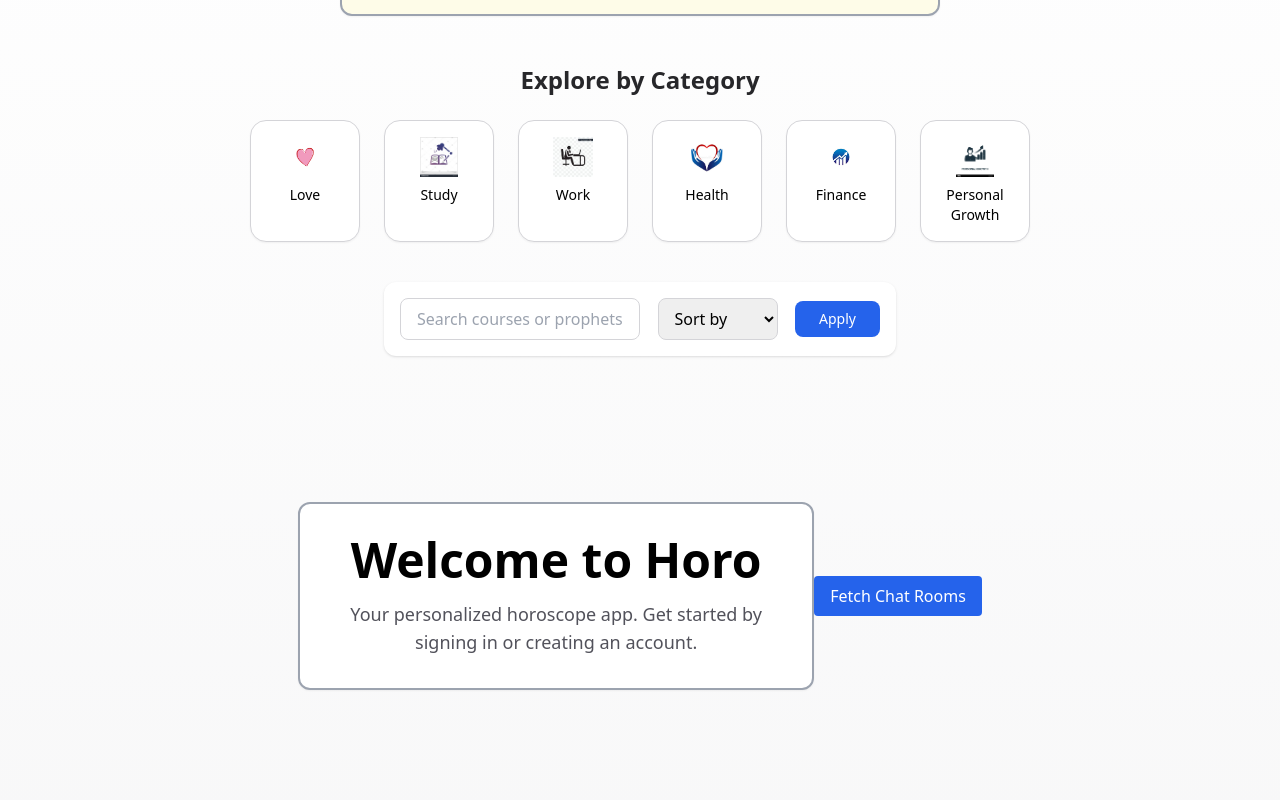
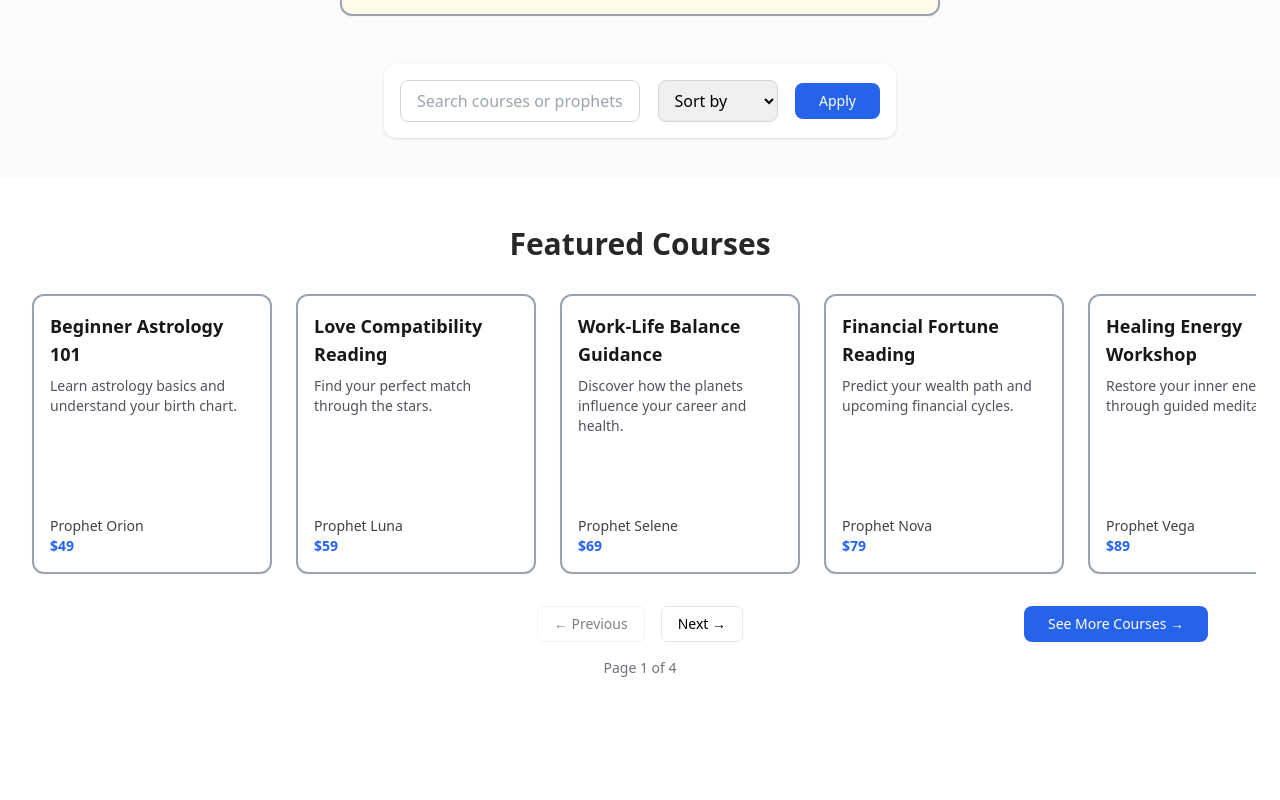
Before and after one commit to wnmay/horo, a Next.js app in the folder web/: page / in a window 1280 px wide. Shown: the part 340-1140 px from the top of the page. After the commit the page ends 1066 px from the top, so only its background shows below. Built offline with nearby package versions, Linux system fonts and the light colour scheme; no server answers.

Commit message:
add: user icon after login

```diff
--- a/web/src/app/layout.tsx
+++ b/web/src/app/layout.tsx
@@ -8,10 +8,12 @@ export default function RootLayout({ children }: { children: React.ReactNode })
   const router = useRouter();
   const [user, setUser] = useState<any>(null);
   const [showMenu, setShowMenu] = useState(false);
+  const [mounted, setMounted] = useState(false); // track client mount
   const menuRef = useRef<HTMLDivElement>(null);
 
-  // Load user from localStorage
+  // Only run on client
   useEffect(() => {
+    setMounted(true);
     const storedUser = localStorage.getItem("user");
     if (storedUser) setUser(JSON.parse(storedUser));
   }, []);
@@ -27,6 +29,8 @@ export default function RootLayout({ children }: { children: React.ReactNode })
     return () => document.removeEventListener("mousedown", handleClickOutside);
   }, []);
 
+  if (!mounted) return null; // wait until client to render
+
   return (
     <html lang="en">
       <body className="font-sans antialiased bg-white dark:bg-black min-h-screen flex flex-col">
@@ -34,19 +38,9 @@ export default function RootLayout({ children }: { children: React.ReactNode })
         <header className="fixed top-4 right-4 z-50 flex items-center space-x-3">
           {user ? (
             <div className="flex items-center relative" ref={menuRef}>
-              {/* Dashboard button (always visible for prophet) */}
-              {user.role === "prophet" && (
-                <button
-                  onClick={() => router.push("/prophet/dashboard")}
-                  className="px-4 py-2 bg-white text-blue-600 rounded-lg shadow-md hover:shadow-lg transition"
-                >
-                  Dashboard
-                </button>
-              )}
-
-              {/* User icon */}
+              {/* Profile icon */}
               <div
-                className="relative flex items-center bg-white dark:bg-zinc-800 rounded-full px-3 py-1 hover:shadow-lg transition cursor-pointer ml-2"
+                className="relative flex items-center bg-white dark:bg-zinc-800 rounded-full px-3 py-1 hover:shadow-lg transition cursor-pointer"
                 onClick={() => setShowMenu(!showMenu)}
               >
                 <img
@@ -59,10 +53,22 @@ export default function RootLayout({ children }: { children: React.ReactNode })
                 <span className="text-sm font-medium text-zinc-800 dark:text-zinc-200">
                   {(user.name || user.email)?.split(" ")[0]}
                 </span>
+              </div>
 
               {/* Dropdown menu */}
               {showMenu && (
                 <div className="absolute top-full right-0 mt-2 w-56 flex flex-col bg-white dark:bg-zinc-800 rounded-lg shadow-lg border border-zinc-200 dark:border-zinc-700 z-50 overflow-hidden">
+                  {user.role === "prophet" && (
+                    <button
+                      onClick={() => {
+                        router.push("/prophet/dashboard");
+                        setShowMenu(false);
+                      }}
+                      className="block w-full text-left px-4 py-2 hover:bg-zinc-100 dark:hover:bg-zinc-700 transition"
+                    >
+                      Dashboard
+                    </button>
+                  )}
                   <button
                     onClick={() => {
                       const newName = prompt("Enter your full name", user.name || "");
@@ -99,7 +105,6 @@ export default function RootLayout({ children }: { children: React.ReactNode })
                 </div>
               )}
             </div>
-            </div>
           ) : (
             <div className="flex gap-3">
               <button
--- a/web/src/app/page.tsx
+++ b/web/src/app/page.tsx
@@ -5,7 +5,6 @@ import { useRouter } from "next/navigation";
 import { useState, useEffect, useRef } from "react";
 import CourseCard from "@/components/course-card";
 import Image from "next/image";
-import FetchRoomsButton from "@/components/testFetch";
 
 export default function HomePage() {
   const router = useRouter();
@@ -18,24 +17,32 @@ export default function HomePage() {
   // --- Filter States ---
   const [selectedTag, setSelectedTag] = useState<string | null>(null);
   const [searchQuery, setSearchQuery] = useState("");
-  const [sortOption, setSortOption] = useState<"title" | "price" | "none">(
-    "none"
-  );
+  const [sortOption, setSortOption] = useState<"title" | "price" | "none">("none");
 
   // --- Temporary (input) filter states before Apply ---
   const [tempSearch, setTempSearch] = useState("");
   const [tempTag, setTempTag] = useState<string | null>(null);
   const [tempSort, setTempSort] = useState<"title" | "price" | "none">("none");
 
-  const COURSES_PER_PAGE = 5;
-  const courseTags = [
-    "Love",
-    "Study",
-    "Work",
-    "Health",
-    "Finance",
-    "Personal_Growth",
-  ];
+  // --- Dynamic course per page ---
+  const [coursesPerPage, setCoursesPerPage] = useState(6);
+
+  useEffect(() => {
+    const handleResize = () => {
+      const width = window.innerWidth;
+      if (width < 640) setCoursesPerPage(1);
+      else if (width < 768) setCoursesPerPage(2);
+      else if (width < 1024) setCoursesPerPage(3);
+      else if (width < 1280) setCoursesPerPage(4);
+      else setCoursesPerPage(6);
+    };
+
+    handleResize(); // Run initially
+    window.addEventListener("resize", handleResize);
+    return () => window.removeEventListener("resize", handleResize);
+  }, []);
+
+  const courseTags = ["Love", "Study", "Work", "Health", "Finance", "Personal_Growth"];
 
   // --- Check login ---
   useEffect(() => {
@@ -53,7 +60,8 @@ export default function HomePage() {
     document.addEventListener("mousedown", handleClickOutside);
     return () => document.removeEventListener("mousedown", handleClickOutside);
   }, []);
-  //--- image url ---
+
+  // --- Image urls ---
   const tagImages: Record<string, string> = {
     Love: "/images/Love.jpg",
     Study: "/images/Study.jpg",
@@ -65,37 +73,12 @@ export default function HomePage() {
 
   // --- Ads ---
   const ads = [
-    {
-      id: 0,
-      title: "Welcome to Horo",
-      description:
-        "Your personalized horoscope app. Get started by signing in or creating an account.",
-    },
-    {
-      id: 1,
-      title: "Get a free horoscope reading!",
-      description: "Sign up now and receive your personalized daily horoscope.",
-    },
-    {
-      id: 2,
-      title: "Exclusive Tarot Tips",
-      description: "Learn top secrets for interpreting tarot cards accurately.",
-    },
-    {
-      id: 3,
-      title: "Numerology Guide",
-      description: "Discover the hidden meaning of numbers in your life.",
-    },
-    {
-      id: 4,
-      title: "Astrology Workshop",
-      description: "Join our online workshop and deepen your astrology skills.",
-    },
-    {
-      id: 5,
-      title: "Dream Interpretation",
-      description: "Understand your dreams and their messages every morning.",
-    },
+    { id: 0, title: "Welcome to Horo", description: "Your personalized horoscope app. Get started by signing in or creating an account." },
+    { id: 1, title: "Get a free horoscope reading!", description: "Sign up now and receive your personalized daily horoscope." },
+    { id: 2, title: "Exclusive Tarot Tips", description: "Learn top secrets for interpreting tarot cards accurately." },
+    { id: 3, title: "Numerology Guide", description: "Discover the hidden meaning of numbers in your life." },
+    { id: 4, title: "Astrology Workshop", description: "Join our online workshop and deepen your astrology skills." },
+    { id: 5, title: "Dream Interpretation", description: "Understand your dreams and their messages every morning." },
   ];
 
   useEffect(() => {
@@ -107,127 +90,58 @@ export default function HomePage() {
 
   // --- Mock Courses ---
   const mockCourses = [
-    {
-      id: 1,
-      title: "Beginner Astrology 101",
-      description:
-        "Learn the fundamentals of astrology, zodiac signs, and planetary movements.",
-      prophet: "Prophet Orion",
-      price: "$49",
-    },
-    {
-      id: 2,
-      title: "Advanced Horoscope Reading",
-      description:
-        "Master horoscope interpretations and learn how to create accurate readings.",
-      prophet: "Prophet Selene",
-      price: "$79",
-    },
-    {
-      id: 3,
-      title: "Tarot for Self Discovery",
-      description:
-        "Explore the meaning of tarot cards and how to use them for personal guidance.",
-      prophet: "Prophet Lyra",
-      price: "$39",
-    },
-    {
-      id: 4,
-      title: "Zodiac Compatibility Secrets",
-      description: "Understand the relationship dynamics between zodiac signs.",
-      prophet: "Prophet Atlas",
-      price: "$59",
-    },
-    {
-      id: 5,
-      title: "Planetary Transits Explained",
-      description:
-        "Learn how planetary movements influence your daily horoscope.",
-      prophet: "Prophet Vega",
-      price: "$69",
-    },
-    {
-      id: 6,
-      title: "Astrology and Life Purpose",
-      description:
-        "Find your path through the stars with this transformative course.",
-      prophet: "Prophet Nova",
-      price: "$89",
-    },
-    {
-      id: 7,
-      title: "Dream Interpretation Basics",
-      description: "Understand the spiritual meaning behind common dreams.",
-      prophet: "Prophet Luna",
-      price: "$45",
-    },
-    {
-      id: 8,
-      title: "Numerology for Beginners",
-      description: "Discover how numbers shape your destiny and personality.",
-      prophet: "Prophet Orion",
-      price: "$55",
-    },
+    { id: 1, title: "Beginner Astrology 101", description: "Learn astrology basics and understand your birth chart.", prophet: "Prophet Orion", price: "$49", tags: ["Study"] },
+    { id: 2, title: "Love Compatibility Reading", description: "Find your perfect match through the stars.", prophet: "Prophet Luna", price: "$59", tags: ["Love"] },
+    { id: 3, title: "Work-Life Balance Guidance", description: "Discover how the planets influence your career and health.", prophet: "Prophet Selene", price: "$69", tags: ["Work", "Health"] },
+    { id: 4, title: "Financial Fortune Reading", description: "Predict your wealth path and upcoming financial cycles.", prophet: "Prophet Nova", price: "$79", tags: ["Finance"] },
+    { id: 5, title: "Healing Energy Workshop", description: "Restore your inner energy through guided meditation.", prophet: "Prophet Vega", price: "$89", tags: ["Health", "Personal_Growth"] },
+    { id: 6, title: "Manifest Love & Success", description: "Attract abundance and romance using spiritual techniques.", prophet: "Prophet Atlas", price: "$99", tags: ["Love", "Personal_Growth"] },
+    { id: 7, title: "Advanced Astrology Masterclass", description: "Master planetary aspects, houses, and transits.", prophet: "Prophet Orion", price: "$120", tags: ["Study"] },
+    { id: 8, title: "Career Path Tarot Reading", description: "Reveal your professional destiny using tarot guidance.", prophet: "Prophet Aria", price: "$65", tags: ["Work"] },
+    { id: 9, title: "Chakra Healing Session", description: "Balance your chakras and rejuvenate your spirit.", prophet: "Prophet Vega", price: "$75", tags: ["Health", "Personal_Growth"] },
+    { id: 10, title: "Numerology of Wealth", description: "Decode the numbers behind your financial success.", prophet: "Prophet Nova", price: "$85", tags: ["Finance", "Study"] },
+    { id: 11, title: "Twin Flame Connection", description: "Discover your twin flame and soul bond purpose.", prophet: "Prophet Luna", price: "$99", tags: ["Love"] },
+    { id: 12, title: "Mindful Meditation 101", description: "Train your mind to stay calm and present.", prophet: "Prophet Selene", price: "$49", tags: ["Health", "Personal_Growth"] },
+    { id: 13, title: "Dream Symbolism Analysis", description: "Interpret dreams to uncover subconscious truths.", prophet: "Prophet Aria", price: "$55", tags: ["Personal_Growth", "Study"] },
+    { id: 14, title: "Entrepreneurial Energy Reading", description: "Find the right time to launch or expand your business.", prophet: "Prophet Nova", price: "$110", tags: ["Work", "Finance"] },
+    { id: 15, title: "Emotional Healing Through Stars", description: "Astrological guidance for emotional well-being.", prophet: "Prophet Luna", price: "$70", tags: ["Health", "Love"] },
+    { id: 16, title: "Destiny Numbers Reading", description: "Understand your life path and future opportunities.", prophet: "Prophet Atlas", price: "$88", tags: ["Study", "Personal_Growth"] },
+    { id: 17, title: "Relationship Renewal Course", description: "Revive and strengthen your relationships.", prophet: "Prophet Luna", price: "$95", tags: ["Love"] },
+    { id: 18, title: "Spiritual Success Blueprint", description: "Align your purpose with prosperity and joy.", prophet: "Prophet Orion", price: "$115", tags: ["Personal_Growth", "Finance"] },
+    { id: 19, title: "Astro-Health Diagnostic", description: "Use astrology to improve your lifestyle and diet.", prophet: "Prophet Selene", price: "$79", tags: ["Health"] },
+    { id: 20, title: "Career Pivot Mentorship", description: "Guided astrological advice for major life transitions.", prophet: "Prophet Aria", price: "$99", tags: ["Work", "Personal_Growth"] },
   ];
 
+
+  // --- Filtering ---
   let filteredCourses = mockCourses;
 
-  // Slice data for current page
-  const startIndex = page * COURSES_PER_PAGE;
-  const visibleCourses = filteredCourses.slice(
-    startIndex,
-    startIndex + COURSES_PER_PAGE
-  );
-  const hasNext = startIndex + COURSES_PER_PAGE < filteredCourses.length;
+  if (selectedTag) filteredCourses = filteredCourses.filter((c) => c.tags.includes(selectedTag));
+  if (searchQuery.trim()) {
+    const q = searchQuery.toLowerCase();
+    filteredCourses = filteredCourses.filter(
+      (c) => c.title.toLowerCase().includes(q) || c.prophet.toLowerCase().includes(q)
+    );
+  }
+  if (sortOption === "title") filteredCourses.sort((a, b) => a.title.localeCompare(b.title));
+  if (sortOption === "price") filteredCourses.sort((a, b) => parseFloat(a.price.slice(1)) - parseFloat(b.price.slice(1)));
+
+  // --- Pagination ---
+  const startIndex = page * coursesPerPage;
+  const visibleCourses = filteredCourses.slice(startIndex, startIndex + coursesPerPage);
+  const hasNext = startIndex + coursesPerPage < filteredCourses.length;
   const hasPrev = page > 0;
-
-  // console.log(user)
 
   return (
     <div className="relative min-h-screen bg-gradient-to-b from-white to-zinc-100 dark:from-zinc-900 dark:to-zinc-950">
+
       {/* Carousel */}
       <div className="max-w-6xl mx-auto px-4 mb-12">
         <Card className="transition-all duration-500 mx-auto w-full md:w-[600px] p-10 text-center bg-yellow-50 dark:bg-yellow-900 text-zinc-800 dark:text-yellow-100 min-h-[250px] flex flex-col justify-center">
-          <h3 className="font-bold text-4xl md:text-5xl mb-4">
-            {ads[adIndex].title}
-          </h3>
+          <h3 className="font-bold text-4xl md:text-5xl mb-4">{ads[adIndex].title}</h3>
           <p className="text-lg md:text-xl mt-2">{ads[adIndex].description}</p>
         </Card>
       </div>
-
-      {/* Tag Filter */}
-      <div className="max-w-6xl mx-auto mb-10 px-4 text-center">
-        <h2 className="text-2xl font-semibold mb-6 text-zinc-800 dark:text-zinc-100">
-          Explore by Category
-        </h2>
-        <div className="flex flex-wrap justify-center gap-6">
-          {courseTags.map((tag) => (
-            <button
-              key={tag}
-              onClick={() => setTempTag(tempTag === tag ? null : tag)}
-              className={`flex flex-col items-center border rounded-2xl p-4 w-[110px] text-sm font-medium shadow-sm transition-transform
-                ${
-                  tempTag === tag
-                    ? "bg-blue-600 text-white border-blue-700 scale-105"
-                    : "bg-white dark:bg-zinc-800 hover:bg-zinc-100 dark:hover:bg-zinc-700 border-zinc-300 dark:border-zinc-600"
-                }`}
-            >
-              <div className="w-10 h-10 mb-2 relative">
-                <Image
-                  src={tagImages[tag]}
-                  alt={tag}
-                  fill
-                  sizes="48px"
-                  className="object-contain"
-                  priority
-                />
-              </div>
-              {tag.replaceAll("_", " ")}
-            </button>
-          ))}
-        </div>
-      </div>
-
       {/* Search + Sort + Apply */}
       <div className="max-w-6xl mx-auto px-4 mb-10">
         {/* Added max-w-lg to the container to ensure it doesn't stretch infinitely on large screens */}
@@ -243,9 +157,7 @@ export default function HomePage() {
 
           <select
             value={tempSort}
-            onChange={(e) =>
-              setTempSort(e.target.value as "title" | "price" | "none")
-            }
+            onChange={(e) => setTempSort(e.target.value as "title" | "price" | "none")}
             // Added md:w-[25%] back for desktop, but kept w-full for mobile flexibility
             className="w-full md:w-[25%] border border-zinc-300 dark:border-zinc-600 rounded-lg px-3 py-2 focus:ring-2 focus:ring-blue-500 focus:outline-none dark:bg-zinc-900"
           >
@@ -266,20 +178,6 @@ export default function HomePage() {
             Apply
           </Button>
         </div>
-
-        {/* Welcome section */}
-        <div className="flex min-h-[60vh] items-center justify-center px-4">
-          <Card className="p-8 text-center">
-            <h1 className="text-5xl font-bold text-black dark:text-zinc-50 mb-4">
-              Welcome to Horo
-            </h1>
-            <p className="text-lg text-zinc-600 dark:text-zinc-400 max-w-md mx-auto">
-              Your personalized horoscope app. Get started by signing in or
-              creating an account.
-            </p>
-          </Card>
-          <FetchRoomsButton />
-        </div>
       </div>
 
       {/* Courses */}
@@ -287,8 +185,9 @@ export default function HomePage() {
         <h2 className="text-3xl font-semibold text-center text-zinc-800 dark:text-zinc-100 mb-8">
           {selectedTag ? `${selectedTag} Courses` : "Featured Courses"}
         </h2>
-        <div className="max-w-6xl mx-auto overflow-x-auto">
-          <div className="flex gap-6 min-w-max px-2">
+
+        <div className="max-w-full mx-auto overflow-x-auto">
+          <div className="flex gap-6 min-w-max px-2 justify-center">
             {visibleCourses.map((course) => (
               <div key={course.id} className="w-[240px] flex-shrink-0">
                 <CourseCard course={course} />
@@ -297,30 +196,17 @@ export default function HomePage() {
           </div>
         </div>
 
-        {filteredCourses.length > COURSES_PER_PAGE && (
+        {(
           <div className="flex items-center justify-between mt-8 max-w-6xl mx-auto px-2">
-            {/* Empty div to balance the space on the left */}
             <div className="w-1/3"></div>
-
-            {/* Centered Prev/Next Buttons */}
             <div className="flex gap-4 justify-center w-1/3">
-              <Button
-                variant="outline"
-                disabled={!hasPrev}
-                onClick={() => setPage((p) => p - 1)}
-              >
+              <Button variant="outline" disabled={!hasPrev} onClick={() => setPage((p) => p - 1)}>
                 ← Previous
               </Button>
-              <Button
-                variant="outline"
-                disabled={!hasNext}
-                onClick={() => setPage((p) => p + 1)}
-              >
+              <Button variant="outline" disabled={!hasNext} onClick={() => setPage((p) => p + 1)}>
                 Next →
               </Button>
             </div>
-
-            {/* See More Button on the right */}
             <div className="w-1/3 flex justify-end">
               <Button
                 className="bg-blue-600 text-white hover:bg-blue-700 px-6 py-3 rounded-lg"
@@ -333,8 +219,7 @@ export default function HomePage() {
         )}
 
         <p className="text-center text-sm text-zinc-500 mt-4">
-          Page {page + 1} of{" "}
-          {Math.ceil(filteredCourses.length / COURSES_PER_PAGE)}
+          Page {page + 1} of {Math.ceil(filteredCourses.length / coursesPerPage)}
         </p>
       </div>
     </div>
--- a/web/src/app/signin/page.tsx
+++ b/web/src/app/signin/page.tsx
@@ -24,13 +24,26 @@ export default function SignInPage() {
   const handleSignIn = async (e: React.FormEvent) => {
     e.preventDefault();
     try {
-      await doSignInWithEmailAndPassword(email, password);
+      const userCredential = await doSignInWithEmailAndPassword(email, password);
+
+      // Example: get user info
+      const user = {
+        name: userCredential.user.displayName || "",
+        email: userCredential.user.email,
+        role: "prophet", // or "customer" depending on your app logic
+      };
+
+      // Store in localStorage
+      localStorage.setItem("user", JSON.stringify(user));
+
+      // Redirect
       router.replace("/");
     } catch (err: any) {
       setError(err.message);
       console.error(err);
     }
   };
+
 
   const handleGoogleSignIn = async () => {
     try {
```
Lines whose indentation alone changed are shown as unchanged.
